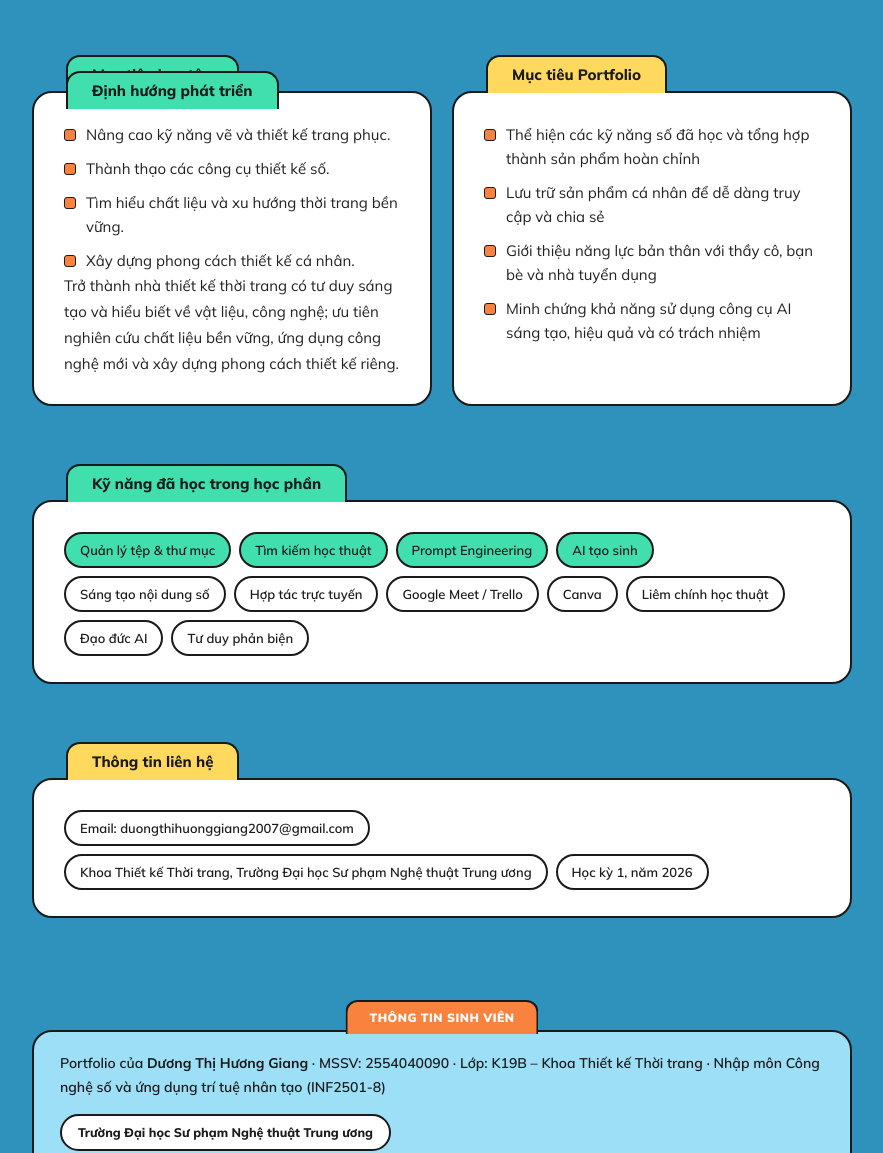
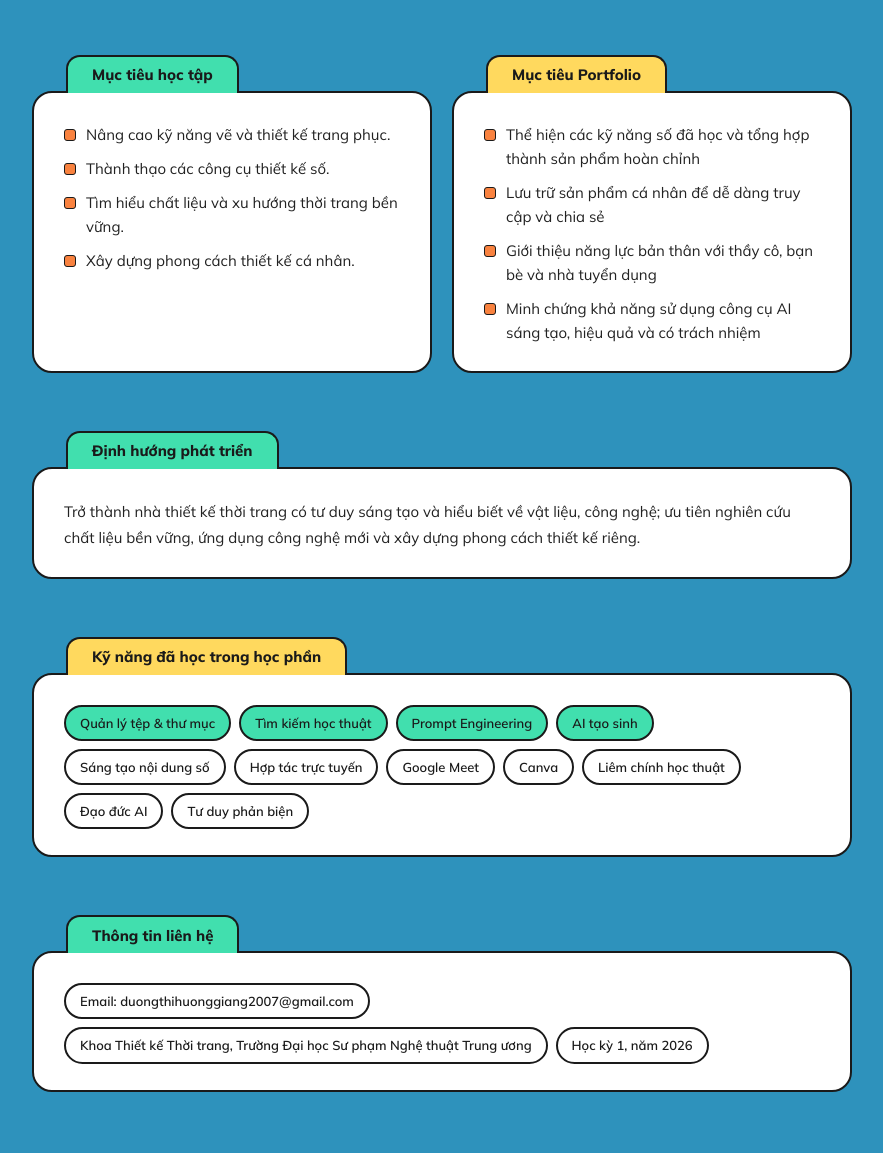
Before and after one commit to xuanthao18122000/portfolio-testing, a plain HTML site: page index.html in a window 1280 px wide. Shown: the part 928-2081 px from the top of the page, without its empty margins (198-1081 px from the left). Drawn offline with Linux system fonts and the light colour scheme.

Commit message:
Sửa khối Định hướng phát triển bị đè, bỏ Trello
Co-Authored-By: Claude Opus 5.5 <noreply@anthropic.com>

```diff
--- a/index.html
+++ b/index.html
@@ -54,16 +54,18 @@
   <div class="info-card reveal">
     <div class="card-label">Mục tiêu học tập</div>
     <ul class="goal-list"><li>Nâng cao kỹ năng vẽ và thiết kế trang phục.</li><li>Thành thạo các công cụ thiết kế số.</li><li>Tìm hiểu chất liệu và xu hướng thời trang bền vững.</li><li>Xây dựng phong cách thiết kế cá nhân.</li></ul>
-    <div class="card-label" style="margin-top:16px">Định hướng phát triển</div>
-    <p class="card-text">Trở thành nhà thiết kế thời trang có tư duy sáng tạo và hiểu biết về vật liệu, công nghệ; ưu tiên nghiên cứu chất liệu bền vững, ứng dụng công nghệ mới và xây dựng phong cách thiết kế riêng.</p>
   </div>
   <div class="info-card reveal">
     <div class="card-label">Mục tiêu Portfolio</div>
     <ul class="goal-list"><li>Thể hiện các kỹ năng số đã học và tổng hợp thành sản phẩm hoàn chỉnh</li><li>Lưu trữ sản phẩm cá nhân để dễ dàng truy cập và chia sẻ</li><li>Giới thiệu năng lực bản thân với thầy cô, bạn bè và nhà tuyển dụng</li><li>Minh chứng khả năng sử dụng công cụ AI sáng tạo, hiệu quả và có trách nhiệm</li></ul>
   </div>
   <div class="info-card full reveal">
+    <div class="card-label">Định hướng phát triển</div>
+    <p class="card-text">Trở thành nhà thiết kế thời trang có tư duy sáng tạo và hiểu biết về vật liệu, công nghệ; ưu tiên nghiên cứu chất liệu bền vững, ứng dụng công nghệ mới và xây dựng phong cách thiết kế riêng.</p>
+  </div>
+  <div class="info-card full reveal">
     <div class="card-label">Kỹ năng đã học trong học phần</div>
-    <div class="tag-cloud"><span class="tag highlight">Quản lý tệp &amp; thư mục</span><span class="tag highlight">Tìm kiếm học thuật</span><span class="tag highlight">Prompt Engineering</span><span class="tag highlight">AI tạo sinh</span><span class="tag">Sáng tạo nội dung số</span><span class="tag">Hợp tác trực tuyến</span><span class="tag">Google Meet / Trello</span><span class="tag">Canva</span><span class="tag">Liêm chính học thuật</span><span class="tag">Đạo đức AI</span><span class="tag">Tư duy phản biện</span></div>
+    <div class="tag-cloud"><span class="tag highlight">Quản lý tệp &amp; thư mục</span><span class="tag highlight">Tìm kiếm học thuật</span><span class="tag highlight">Prompt Engineering</span><span class="tag highlight">AI tạo sinh</span><span class="tag">Sáng tạo nội dung số</span><span class="tag">Hợp tác trực tuyến</span><span class="tag">Google Meet</span><span class="tag">Canva</span><span class="tag">Liêm chính học thuật</span><span class="tag">Đạo đức AI</span><span class="tag">Tư duy phản biện</span></div>
   </div>
   <div class="info-card full reveal">
     <div class="card-label">Thông tin liên hệ</div>
```
